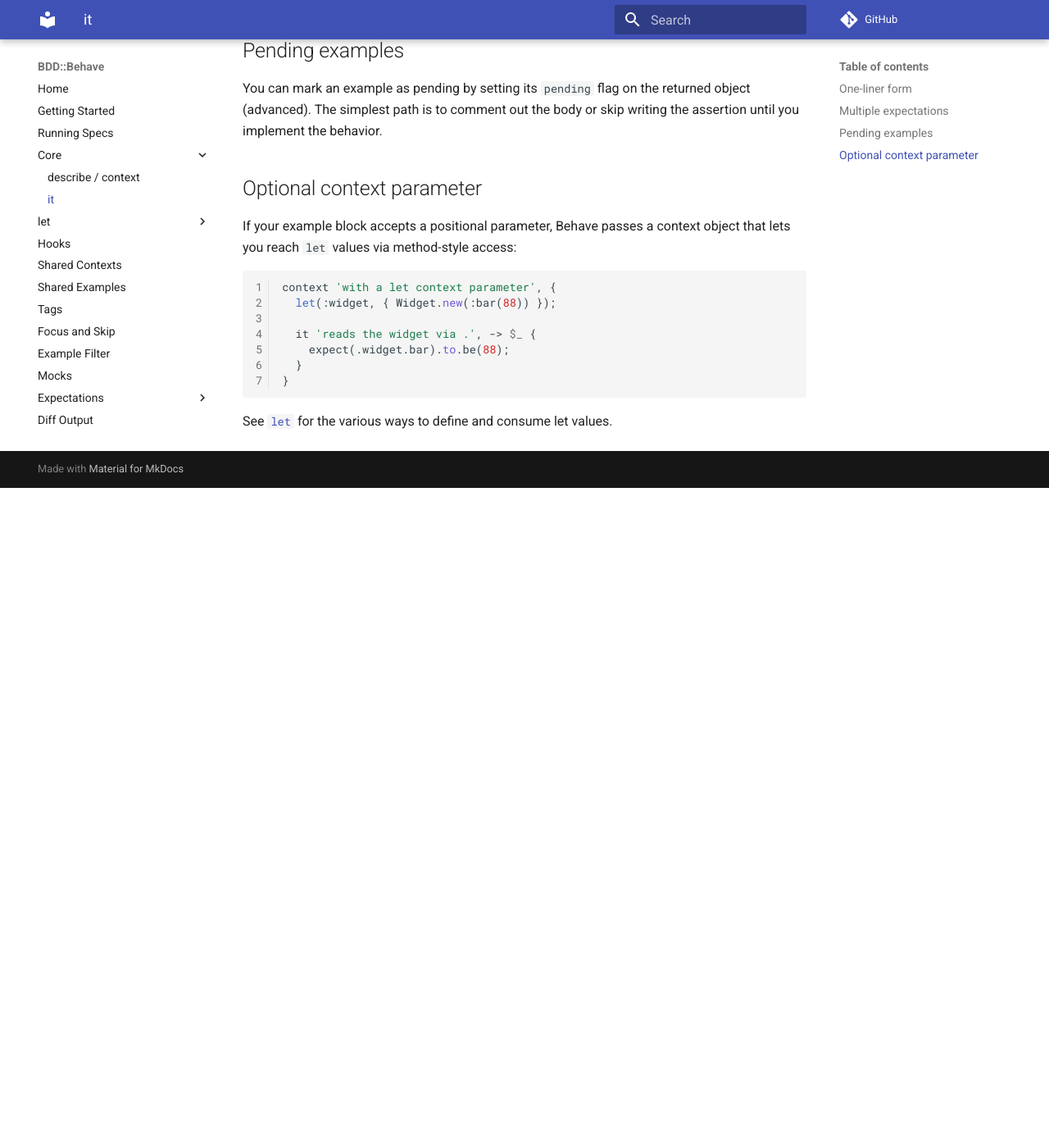
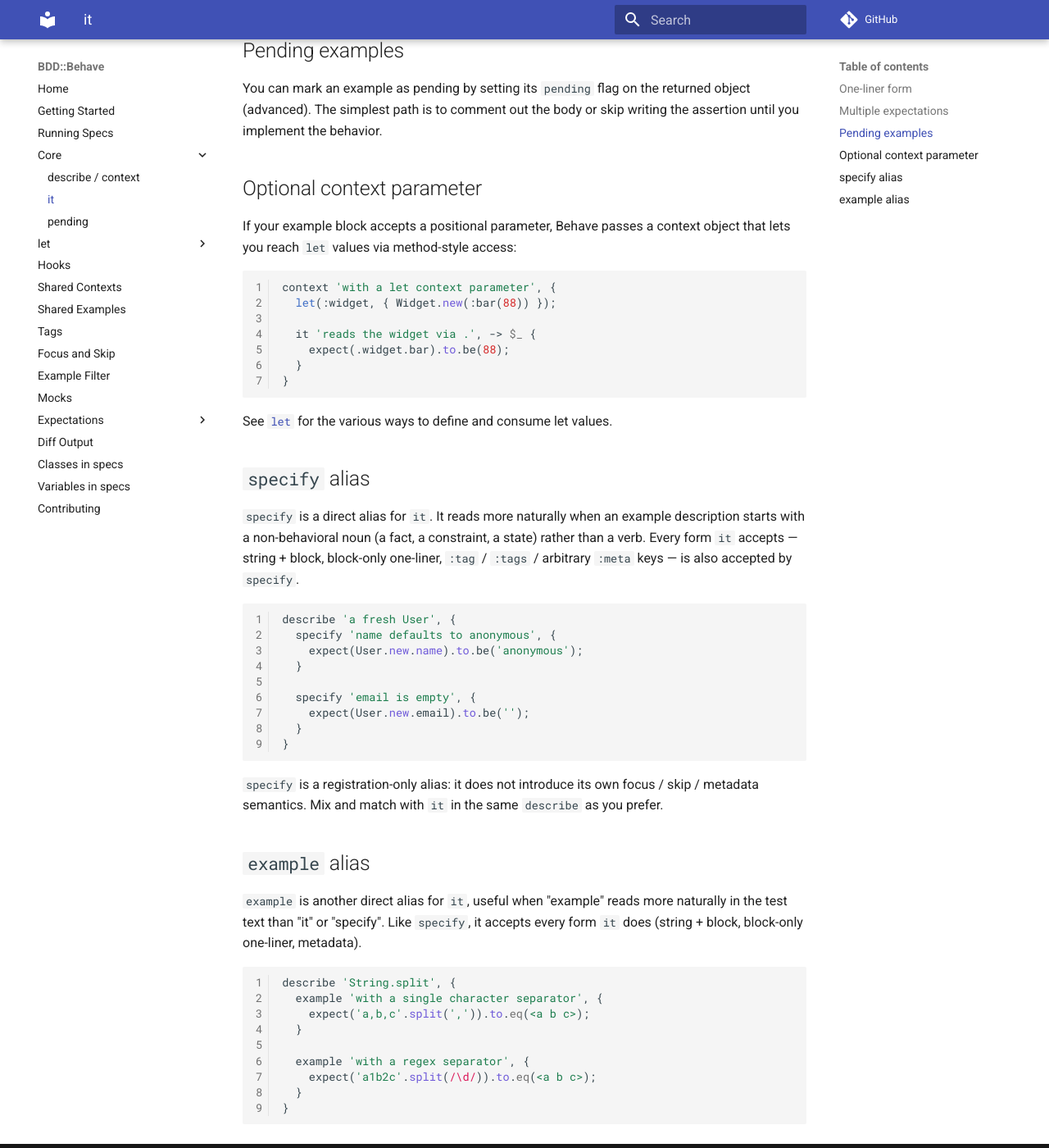
Before and after one commit to gdonald/BDD-Behave, an MkDocs documentation site: the page built from docs-src/docs/core/it.md, in a window 1280 px wide and 1400 px high, scrolled down 1019 px. Shown: the whole window at 82% size. Built offline with MkDocs 1.6.1 and Material for MkDocs 9.7.7, drawn with Linux system fonts in a browser that asks for light colours; comment, search, counter and statistics services are not loaded; before the commit the page ends 1614 px from its top, so only the background shows below that.

Commit message:
Add helper aliases

````diff
--- a/docs-src/docs/core/it.md
+++ b/docs-src/docs/core/it.md
@@ -56,3 +56,37 @@
 ```
 
 See [`let`](../let/let.md) for the various ways to define and consume let values.
+
+## `specify` alias
+
+`specify` is a direct alias for `it`. It reads more naturally when an example description starts with a non-behavioral noun (a fact, a constraint, a state) rather than a verb. Every form `it` accepts — string + block, block-only one-liner, `:tag` / `:tags` / arbitrary `:meta` keys — is also accepted by `specify`.
+
+```raku
+describe 'a fresh User', {
+  specify 'name defaults to anonymous', {
+    expect(User.new.name).to.be('anonymous');
+  }
+
+  specify 'email is empty', {
+    expect(User.new.email).to.be('');
+  }
+}
+```
+
+`specify` is a registration-only alias: it does not introduce its own focus / skip / metadata semantics. Mix and match with `it` in the same `describe` as you prefer.
+
+## `example` alias
+
+`example` is another direct alias for `it`, useful when "example" reads more naturally in the test text than "it" or "specify". Like `specify`, it accepts every form `it` does (string + block, block-only one-liner, metadata).
+
+```raku
+describe 'String.split', {
+  example 'with a single character separator', {
+    expect('a,b,c'.split(',')).to.eq(<a b c>);
+  }
+
+  example 'with a regex separator', {
+    expect('a1b2c'.split(/\d/)).to.eq(<a b c>);
+  }
+}
+```
--- a/docs-src/mkdocs.yml
+++ b/docs-src/mkdocs.yml
@@ -8,6 +8,7 @@
   - Core:
     - describe / context: core/describe.md
     - it: core/it.md
+    - pending: core/pending.md
   - let:
     - let / let-bang: let/let.md
     - subject / subject-bang: let/subject.md
````
Also changed, not shown: 8 other files.
